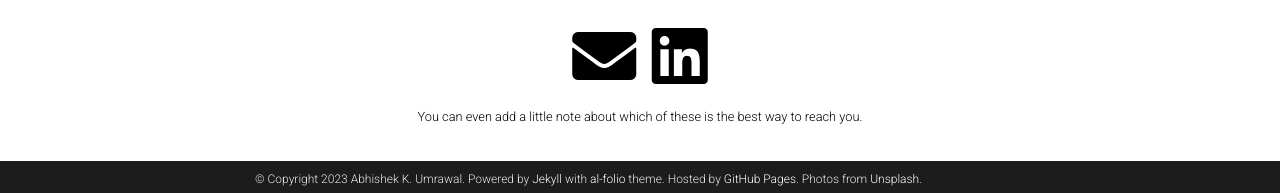
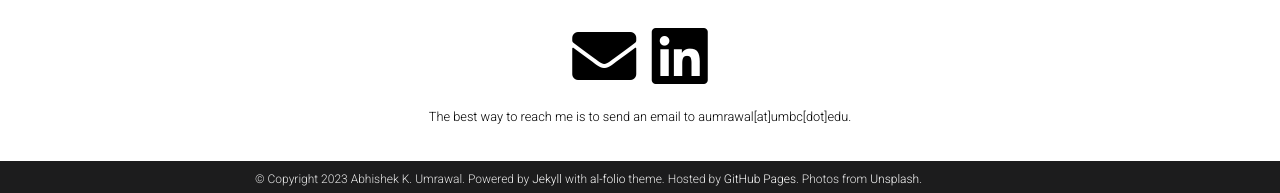
Before and after one commit to abhishekumrawal/old-website, a Jekyll site: the page built from _pages/about.md, in a window 1280 px wide and 1042 px high. Shown: the part 846-1039 px from the top of the window. Built offline with Jekyll 4.4.1, drawn with Linux system fonts in a browser that asks for light colours; full-size pictures stand in for the smaller copies a plugin makes; comment, search, counter and statistics services are not loaded; a style sheet for code colours, icons or effects is not loaded.

Commit message:
Update _config.yml

```diff
--- a/_config.yml
+++ b/_config.yml
@@ -97,7 +97,7 @@
 discord_id: # your discord id (18-digit unique numerical identifier)
 
 contact_note: >
-  You can even add a little note about which of these is the best way to reach you.
+  The best way to reach me is to send an email to aumrawal[at]umbc[dot]edu.
 
 # -----------------------------------------------------------------------------
 # Analytics and search engine verification
```
